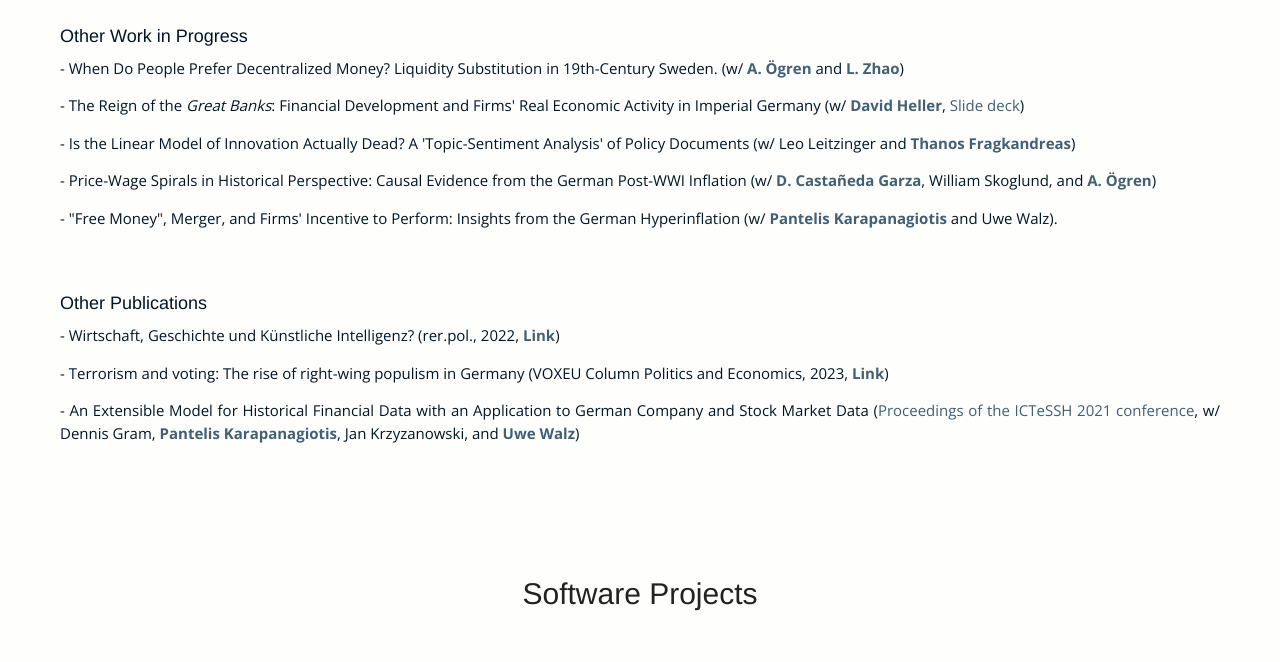
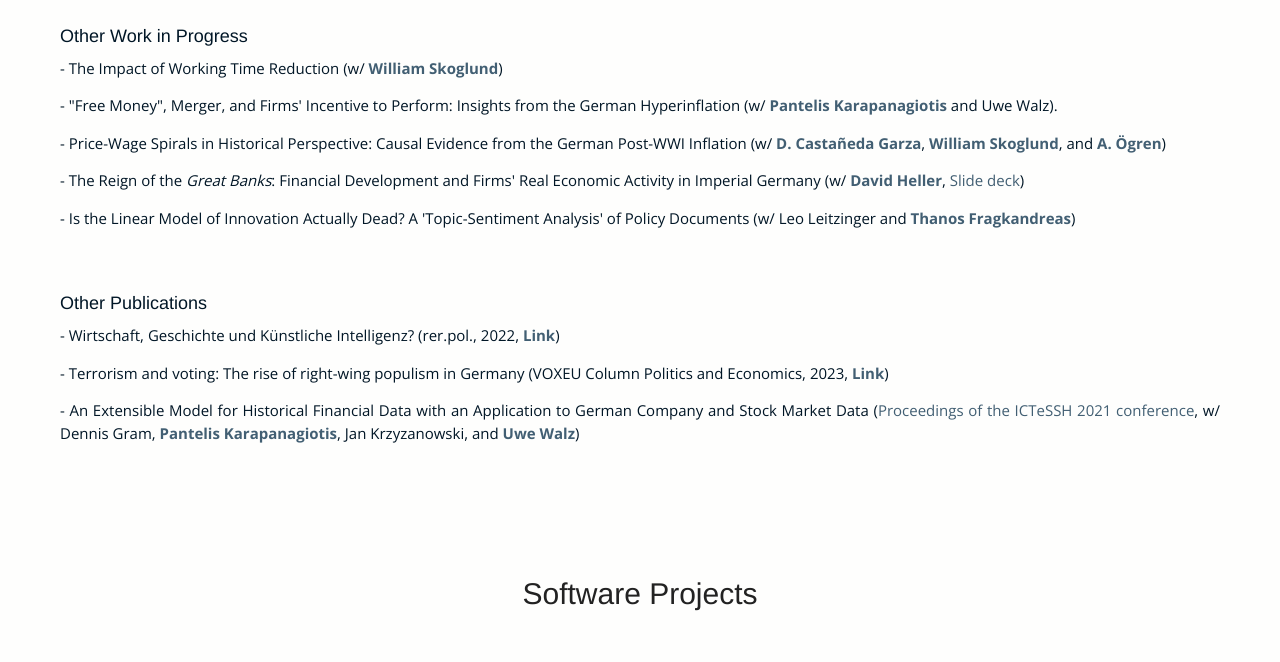
Before and after one commit to maliedvp/maliedvp.github.io, a plain HTML site: page index.html in a window 1280 px wide. Shown: the part 3609-4271 px from the top of the page. Drawn offline with nearby package versions, Linux system fonts and the light colour scheme; no server answers; files whose address does not match are found by name.

Commit message:
Update work in progress: add working time paper, drop decentralized money, reorder

```diff
--- a/index.html
+++ b/index.html
@@ -436,19 +436,19 @@
     <div class="column">
       <h4>Other Work in Progress</h4>
       <p>
-        - When Do People Prefer Decentralized Money? Liquidity Substitution in 19th-Century Sweden. (w/ <a href="https://www.uu.se/en/contact-and-organisation/staff?query=N8-1219" target="_blank"><b>A. Ögren</b></a> and <a href="https://portal.research.lu.se/en/persons/liang-zhao/" target="_blank"><b>L. Zhao</b></a>)
+        - The Impact of Working Time Reduction (w/ <a href="https://www.williamskoglund.se" target="_blank"><b>William Skoglund</b></a>)
+      </p>
+      <p>
+        - "Free Money", Merger, and Firms' Incentive to Perform: Insights from the German Hyperinflation (w/ <a href="https://www.pikappa.eu/" target="_blank"><b>Pantelis Karapanagiotis</b></a> and Uwe Walz).
+      </p>
+      <p>
+        - Price-Wage Spirals in Historical Perspective: Causal Evidence from the German Post-WWI Inflation (w/ <a href="https://www.dcastanedag.com/" target="_blank"><b>D. Castañeda Garza</b></a>, <a href="https://www.williamskoglund.se" target="_blank"><b>William Skoglund</b></a>, and <a href="https://www.uu.se/en/contact-and-organisation/staff?query=N8-1219" target="_blank"><b>A. Ögren</b></a>)
       </p>
       <p>
         - The Reign of the <em>Great Banks</em>: Financial Development and Firms' Real Economic Activity in Imperial Germany (w/ <a href="https://www.david-heller.com/" target="_blank"><b>David Heller</b></a>, <a href="./presentations/greatbanks/munich2025/index.html" target="_blank">Slide deck</a>)
       </p>
       <p>
         - Is the Linear Model of Innovation Actually Dead? A 'Topic-Sentiment Analysis' of Policy Documents (w/ Leo Leitzinger and <a href="https://westminsterresearch.westminster.ac.uk/researcher/vy0wq?section=biography" target="_blank"><b>Thanos Fragkandreas</b></a>)
-      </p>
-      <p>
-        - Price-Wage Spirals in Historical Perspective: Causal Evidence from the German Post-WWI Inflation (w/ <a href="https://www.dcastanedag.com/" target="_blank"><b>D. Castañeda Garza</b></a>, William Skoglund,  and <a href="https://www.uu.se/en/contact-and-organisation/staff?query=N8-1219" target="_blank"><b>A. Ögren</b></a>)
-      </p>
-      <p>
-        - "Free Money", Merger, and Firms' Incentive to Perform: Insights from the German Hyperinflation (w/ <a href="https://www.pikappa.eu/" target="_blank"><b>Pantelis Karapanagiotis</b></a> and Uwe Walz).
       </p>
     </div>
   </div>
```
